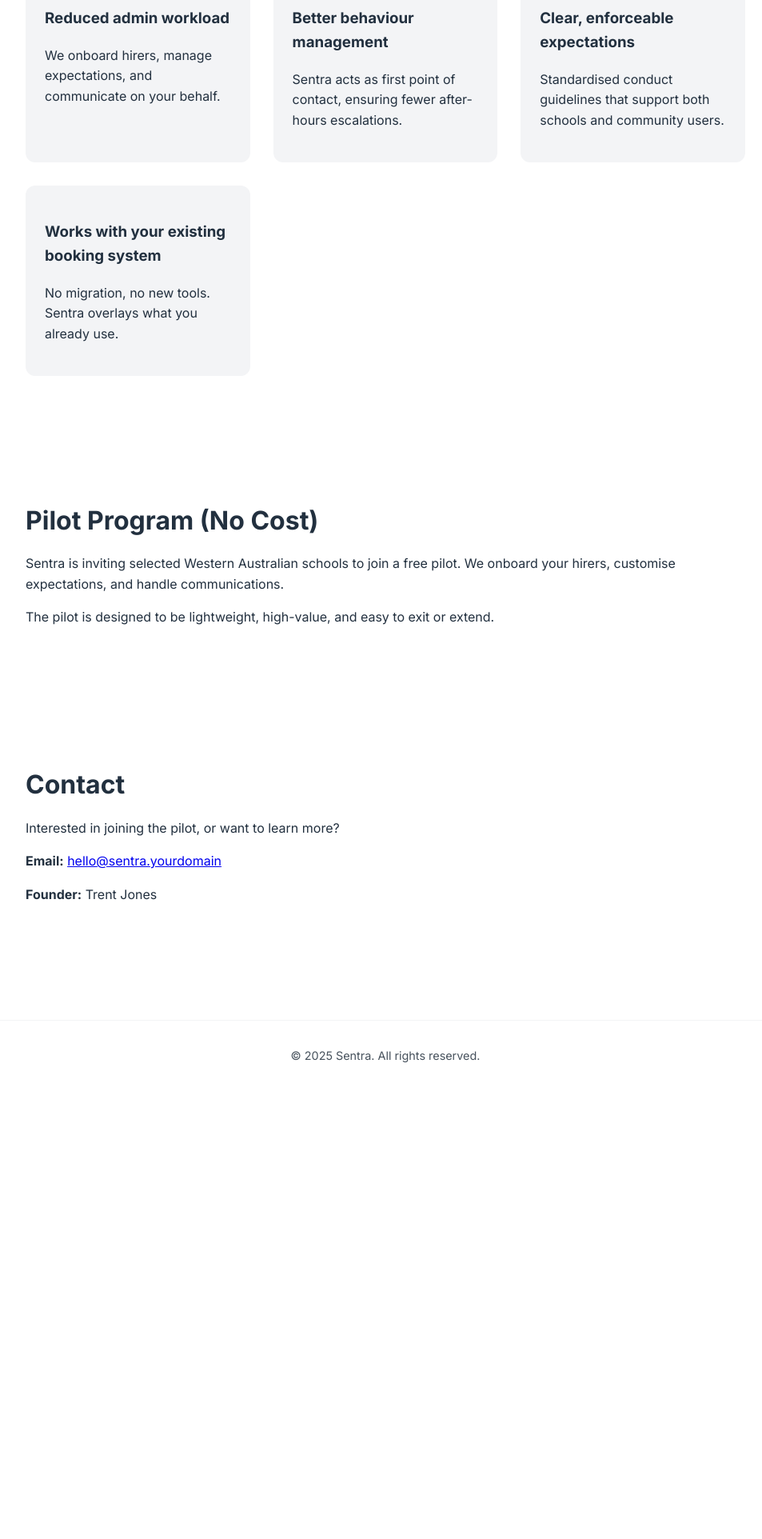
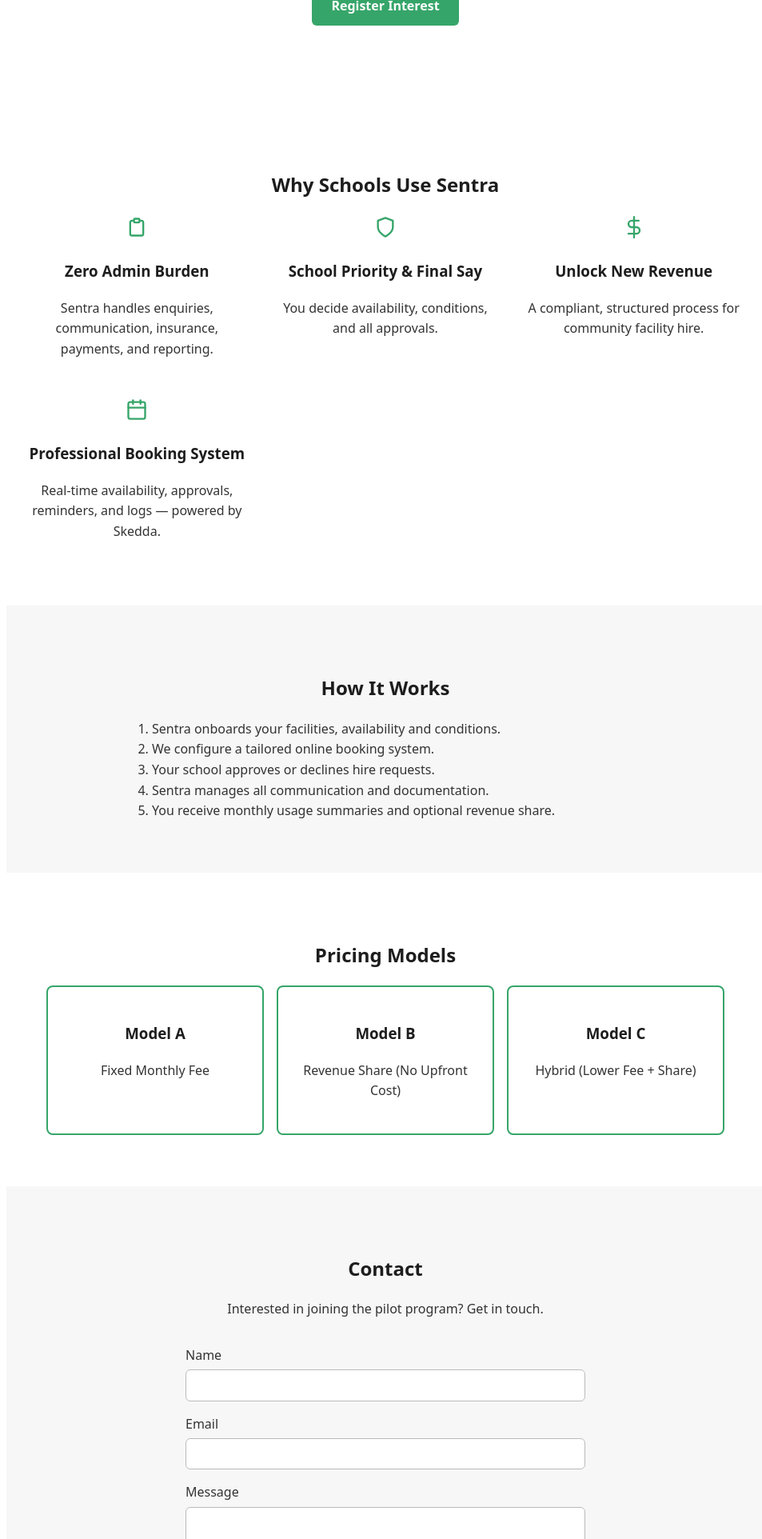
Before and after one commit to FizzBuzz791/Sentra, a plain HTML site: page index.html in a window 1280 px wide. Shown: the part 876-2800 px from the top of the page at 80% size, without its empty margins (158-1111 px from the left). Before the commit the page ends 2239 px from the top, so only its background shows below. Drawn offline with Linux system fonts and the light colour scheme.

Commit message:
expanded website content

```diff
--- a/index.html
+++ b/index.html
@@ -1,9 +1,9 @@
 <!DOCTYPE html>
 <html lang="en">
   <head>
-    <meta charset="utf-8" />
-    <meta name="viewport" content="width=device-width, initial-scale=1" />
-    <title>Sentra – Community Hirer Management for Schools</title>
+    <meta charset="UTF-8" />
+    <meta name="viewport" content="width=device-width, initial-scale=1.0" />
+    <title>Sentra — Smarter Facility Hire for Schools</title>
 
     <!-- Google Fonts -->
     <link rel="preconnect" href="https://fonts.googleapis.com" />
@@ -34,202 +34,210 @@
     <link rel="apple-touch-icon" href="./assets/favicon/apple-touch-icon.png" />
     <meta name="theme-color" content="#36A569" />
 
-    <style>
-      :root {
-        --sentra-green: #36a569;
-        --sentra-teal: #0b7285;
-        --sentra-dark: #22303f;
-        --sentra-light: #f3f4f6;
-        --sentra-white: #ffffff;
-      }
-
-      body {
-        margin: 0;
-        font-family: "Inter", sans-serif;
-        color: var(--sentra-dark);
-        background: var(--sentra-white);
-        line-height: 1.6;
-      }
-
-      header {
-        padding: 1.5rem 2rem;
-        display: flex;
-        justify-content: space-between;
-        align-items: center;
-        background: var(--sentra-white);
-        border-bottom: 1px solid var(--sentra-light);
-      }
-
-      header img.logo {
-        height: 42px;
-      }
-
-      nav a {
-        margin-left: 1.5rem;
-        text-decoration: none;
-        color: var(--sentra-dark);
-        font-weight: 600;
-      }
-
-      .hero {
-        padding: 6rem 2rem;
-        text-align: center;
-        max-width: 800px;
-        margin: 0 auto;
-      }
-
-      .hero h1 {
-        font-size: 2.8rem;
-        margin-bottom: 1.2rem;
-        font-weight: 700;
-        color: var(--sentra-dark);
-      }
-
-      .hero p {
-        font-size: 1.25rem;
-        max-width: 650px;
-        margin: 0 auto 2rem;
-        color: #374957;
-      }
-
-      .cta-button {
-        display: inline-block;
-        padding: 0.9rem 1.6rem;
-        font-size: 1.1rem;
-        background: var(--sentra-green);
-        color: white;
-        border-radius: 8px;
-        text-decoration: none;
-        font-weight: 600;
-      }
-
-      section {
-        padding: 4rem 2rem;
-        max-width: 900px;
-        margin: 0 auto;
-      }
-
-      section h2 {
-        font-size: 2rem;
-        margin-bottom: 1rem;
-      }
-
-      .features {
-        display: grid;
-        grid-template-columns: repeat(auto-fit, minmax(260px, 1fr));
-        gap: 1.8rem;
-        margin-top: 2rem;
-      }
-
-      .feature {
-        padding: 1.5rem;
-        background: var(--sentra-light);
-        border-radius: 12px;
-      }
-
-      footer {
-        margin-top: 4rem;
-        padding: 2rem;
-        text-align: center;
-        font-size: 0.9rem;
-        color: #46515c;
-        border-top: 1px solid var(--sentra-light);
-      }
-
-      @media (max-width: 600px) {
-        .hero h1 {
-          font-size: 2.1rem;
-        }
-      }
-    </style>
+    <link rel="stylesheet" href="styles.css" />
   </head>
 
   <body>
-    <header>
-      <!-- Replace this when you upload your logo -->
-      <img class="logo" src="./assets/logo.svg" alt="Sentra logo" />
-      <nav>
-        <a href="#why">Why Sentra</a>
-        <a href="#pilot">Pilot Program</a>
-        <a href="#contact">Contact</a>
+    <header class="hero">
+      <nav class="navbar">
+        <div class="logo">
+          <img src="./assets/logo.svg" alt="Sentra logo" />
+        </div>
+        <a href="#contact" class="nav-btn">Contact</a>
       </nav>
+
+      <div class="hero-content">
+        <h1>Smarter Facility Hire for Schools</h1>
+        <p>Unlock revenue, reduce admin, and stay in full control.</p>
+        <a href="#contact" class="cta-btn">Register Interest</a>
+      </div>
     </header>
 
-    <section class="hero">
-      <h1>Make school spaces work for the community</h1>
-      <p>
-        Sentra reduces admin workload for busy school teams by managing
-        community hirers, setting clear expectations, and handling behaviour
-        issues before they reach the school.
-      </p>
-      <a class="cta-button" href="#contact">Join the pilot program</a>
-    </section>
+    <!-- Why Schools Use Sentra -->
+    <section class="section">
+      <h2>Why Schools Use Sentra</h2>
 
-    <section id="why">
-      <h2>Why Schools Use Sentra</h2>
       <div class="features">
         <div class="feature">
-          <h3>Reduced admin workload</h3>
+          <div class="icon">
+            <!-- Clipboard Icon -->
+            <svg
+              width="28"
+              height="28"
+              viewBox="0 0 24 24"
+              fill="none"
+              stroke="#36A569"
+              stroke-width="2"
+              stroke-linecap="round"
+              stroke-linejoin="round"
+            >
+              <path
+                d="M9 5H7a2 2 0 0 0-2 2v12a2
+                     2 0 0 0 2 2h10a2 2 0 0 0 2-2V7a2
+                     2 0 0 0-2-2h-2"
+              ></path>
+              <rect x="9" y="3" width="6" height="4" rx="1"></rect>
+            </svg>
+          </div>
+          <h3>Zero Admin Burden</h3>
           <p>
-            We onboard hirers, manage expectations, and communicate on your
-            behalf.
+            Sentra handles enquiries, communication, insurance, payments, and
+            reporting.
           </p>
         </div>
 
         <div class="feature">
-          <h3>Better behaviour management</h3>
-          <p>
-            Sentra acts as first point of contact, ensuring fewer after-hours
-            escalations.
-          </p>
+          <div class="icon">
+            <!-- Shield Icon -->
+            <svg
+              width="28"
+              height="28"
+              viewBox="0 0 24 24"
+              fill="none"
+              stroke="#36A569"
+              stroke-width="2"
+              stroke-linecap="round"
+              stroke-linejoin="round"
+            >
+              <path
+                d="M12 22s8-4 8-10V5l-8-3-8
+                     3v7c0 6 8 10 8 10z"
+              ></path>
+            </svg>
+          </div>
+          <h3>School Priority & Final Say</h3>
+          <p>You decide availability, conditions, and all approvals.</p>
         </div>
 
         <div class="feature">
-          <h3>Clear, enforceable expectations</h3>
-          <p>
-            Standardised conduct guidelines that support both schools and
-            community users.
-          </p>
+          <div class="icon">
+            <!-- Dollar Icon -->
+            <svg
+              width="28"
+              height="28"
+              viewBox="0 0 24 24"
+              fill="none"
+              stroke="#36A569"
+              stroke-width="2"
+              stroke-linecap="round"
+              stroke-linejoin="round"
+            >
+              <path d="M12 1v22"></path>
+              <path
+                d="M17 5H9.5a3.5 3.5 0 0 0 0 7H14.5a3.5
+                     3.5 0 0 1 0 7H6"
+              ></path>
+            </svg>
+          </div>
+          <h3>Unlock New Revenue</h3>
+          <p>A compliant, structured process for community facility hire.</p>
         </div>
 
         <div class="feature">
-          <h3>Works with your existing booking system</h3>
+          <div class="icon">
+            <!-- Calendar Icon -->
+            <svg
+              width="28"
+              height="28"
+              viewBox="0 0 24 24"
+              fill="none"
+              stroke="#36A569"
+              stroke-width="2"
+              stroke-linecap="round"
+              stroke-linejoin="round"
+            >
+              <rect x="3" y="4" width="18" height="18" rx="2"></rect>
+              <line x1="16" y1="2" x2="16" y2="6"></line>
+              <line x1="8" y1="2" x2="8" y2="6"></line>
+              <line x1="3" y1="10" x2="21" y2="10"></line>
+            </svg>
+          </div>
+          <h3>Professional Booking System</h3>
           <p>
-            No migration, no new tools. Sentra overlays what you already use.
+            Real-time availability, approvals, reminders, and logs — powered by
+            Skedda.
           </p>
         </div>
       </div>
     </section>
 
-    <section id="pilot">
-      <h2>Pilot Program (No Cost)</h2>
-      <p>
-        Sentra is inviting selected Western Australian schools to join a free
-        pilot. We onboard your hirers, customise expectations, and handle
-        communications.
+    <!-- How It Works -->
+    <section class="section alt">
+      <h2>How It Works</h2>
+      <ol class="steps">
+        <li>Sentra onboards your facilities, availability and conditions.</li>
+        <li>We configure a tailored online booking system.</li>
+        <li>Your school approves or declines hire requests.</li>
+        <li>Sentra manages all communication and documentation.</li>
+        <li>You receive monthly usage summaries and optional revenue share.</li>
+      </ol>
+    </section>
+
+    <!-- Pricing -->
+    <section class="section">
+      <h2>Pricing Models</h2>
+
+      <div class="pricing">
+        <div class="price-card">
+          <h3>Model A</h3>
+          <p>Fixed Monthly Fee</p>
+        </div>
+
+        <div class="price-card">
+          <h3>Model B</h3>
+          <p>Revenue Share (No Upfront Cost)</p>
+        </div>
+
+        <div class="price-card">
+          <h3>Model C</h3>
+          <p>Hybrid (Lower Fee + Share)</p>
+        </div>
+      </div>
+    </section>
+
+    <!-- Contact -->
+    <section class="section alt" id="contact">
+      <h2>Contact</h2>
+
+      <p class="contact-intro">
+        Interested in joining the pilot program? Get in touch.
       </p>
-      <p>
-        The pilot is designed to be lightweight, high-value, and easy to exit or
-        extend.
+
+      <form
+        class="contact-form"
+        name="contact"
+        method="POST"
+        data-netlify="true"
+      >
+        <input type="hidden" name="form-name" value="contact" />
+        <label>
+          Name
+          <input type="text" name="name" required />
+        </label>
+
+        <label>
+          Email
+          <input type="email" name="email" required />
+        </label>
+
+        <label>
+          Message
+          <textarea name="message" rows="5" required></textarea>
+        </label>
+
+        <button type="submit">Send Message</button>
+      </form>
+
+      <p class="footer-email">
+        Or email directly:
+        <a href="mailto:trent.jones@sentra-management.com.au"
+          >trent.jones@sentra-management.com.au</a
+        >
       </p>
     </section>
 
-    <section id="contact">
-      <h2>Contact</h2>
-      <p>Interested in joining the pilot, or want to learn more?</p>
-      <p>
-        <strong>Email:</strong>
-        <a href="mailto:hello@sentra.yourdomain">hello@sentra.yourdomain</a>
-      </p>
-      <p><strong>Founder:</strong> Trent Jones</p>
-    </section>
-
-    <footer>
-      ©
-      <script>
-        document.write(new Date().getFullYear());
-      </script>
-      Sentra. All rights reserved.
+    <footer class="footer">
+      <p>© 2025 Sentra Management</p>
     </footer>
   </body>
 </html>
--- /dev/null
+++ b/styles.css
@@ -0,0 +1,165 @@
+/* ------------------------------
+   Global Styles
+--------------------------------*/
+body {
+  margin: 0;
+  font-family: system-ui, sans-serif;
+  background: #ffffff;
+  color: #333;
+  line-height: 1.6;
+}
+
+h1,
+h2,
+h3 {
+  color: #1d1d1d;
+}
+
+h2 {
+  text-align: center;
+  margin-bottom: 1.2rem;
+}
+
+.section {
+  padding: 4rem 1.5rem;
+  max-width: 900px;
+  margin: auto;
+}
+
+.section.alt {
+  background: #f7f7f7;
+}
+
+/* ------------------------------
+   Navigation
+--------------------------------*/
+.navbar {
+  display: flex;
+  justify-content: space-between;
+  align-items: center;
+  padding: 1.2rem;
+}
+
+.nav-btn {
+  color: #36a569;
+  text-decoration: none;
+  font-weight: 600;
+}
+
+/* ------------------------------
+   Hero
+--------------------------------*/
+.hero {
+  text-align: center;
+  padding: 4rem 1.5rem 6rem;
+}
+
+.hero-content p {
+  margin: 0.5rem 0 1.5rem;
+  font-size: 1.2rem;
+  opacity: 0.85;
+}
+
+.cta-btn {
+  padding: 0.75rem 1.5rem;
+  background: #36a569;
+  color: white;
+  text-decoration: none;
+  border-radius: 6px;
+  font-weight: 600;
+  display: inline-block;
+}
+
+/* ------------------------------
+   Features
+--------------------------------*/
+.features {
+  display: grid;
+  gap: 2rem;
+  grid-template-columns: repeat(auto-fit, minmax(240px, 1fr));
+}
+
+.feature {
+  text-align: center;
+}
+
+.icon {
+  margin-bottom: 0.5rem;
+}
+
+/* ------------------------------
+   Steps
+--------------------------------*/
+.steps {
+  max-width: 600px;
+  margin: 0 auto;
+  padding-left: 1rem;
+}
+
+/* ------------------------------
+   Pricing Cards
+--------------------------------*/
+.pricing {
+  display: flex;
+  gap: 1rem;
+  justify-content: center;
+  flex-wrap: wrap;
+}
+
+.price-card {
+  padding: 1.5rem;
+  border: 2px solid #36a569;
+  border-radius: 8px;
+  width: 220px;
+  text-align: center;
+}
+
+/* ------------------------------
+   Contact Form
+--------------------------------*/
+.contact-intro {
+  text-align: center;
+  margin-bottom: 2rem;
+}
+
+.contact-form {
+  max-width: 500px;
+  margin: auto;
+  display: grid;
+  gap: 1rem;
+}
+
+label {
+  display: grid;
+  gap: 0.3rem;
+}
+
+input,
+textarea {
+  padding: 0.7rem;
+  border: 1px solid #bbb;
+  border-radius: 6px;
+}
+
+button {
+  padding: 0.8rem;
+  background: #36a569;
+  color: white;
+  border: none;
+  border-radius: 6px;
+  font-weight: 600;
+  cursor: pointer;
+}
+
+.footer-email {
+  text-align: center;
+  margin-top: 1.5rem;
+}
+
+.footer {
+  text-align: center;
+  padding: 2rem;
+  background: #1d1d1d;
+  color: white;
+  margin-top: 2rem;
+}
```
